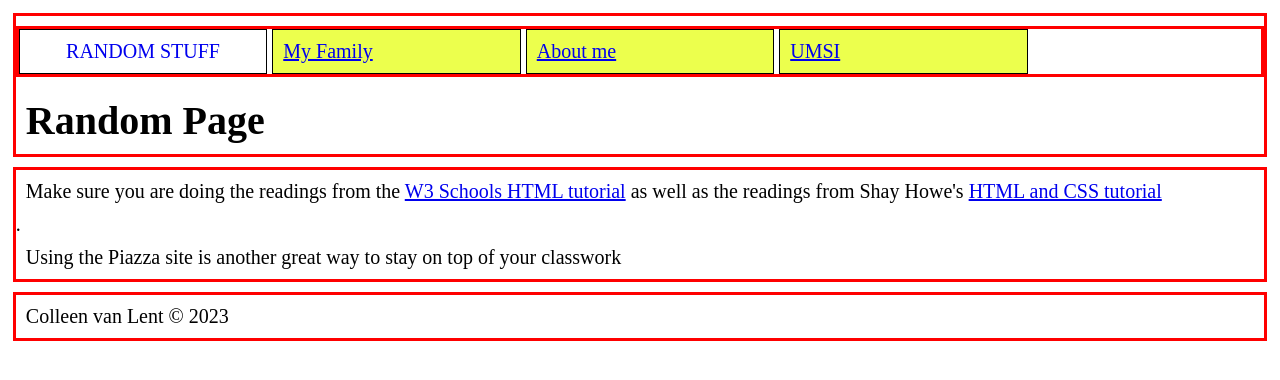
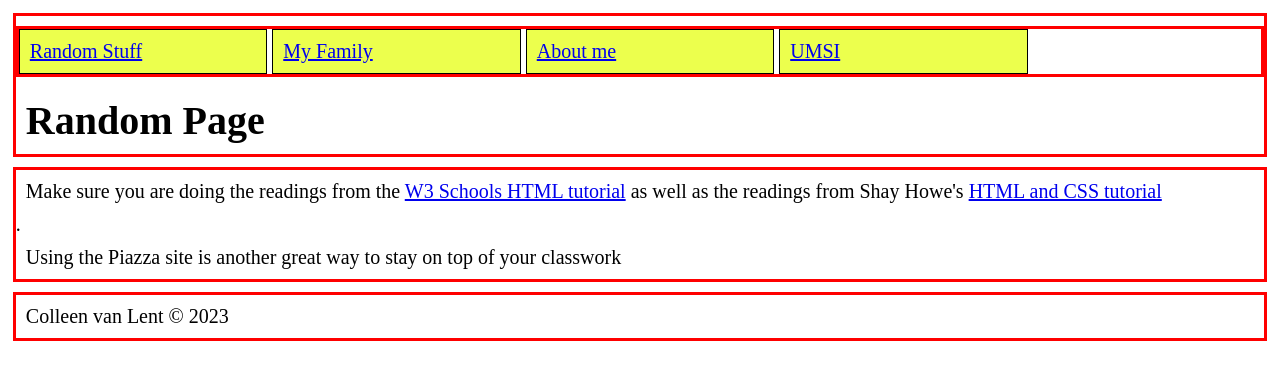
Before and after one commit to JosephYM37/hw1-w25, a plain HTML site: page random.html in a window 1280 px wide. Drawn offline with Linux system fonts and the light colour scheme.

Commit message:
Update random.html

```diff
--- a/random.html
+++ b/random.html
@@ -20,7 +20,7 @@
 	<header>
 		<nav>
 			<ul>
-				<li class="active"><a href = "random.html" >Random Stuff</a></li>
+				<li><a href = "random.html">Random Stuff</a></li>
 				<li><a href = "family.html">My Family</a></li>
 				<li><a href = "Index.html">About me</a></li>
 				<li><a href = "http://www.si.umich.edu">UMSI</a></li>
```
